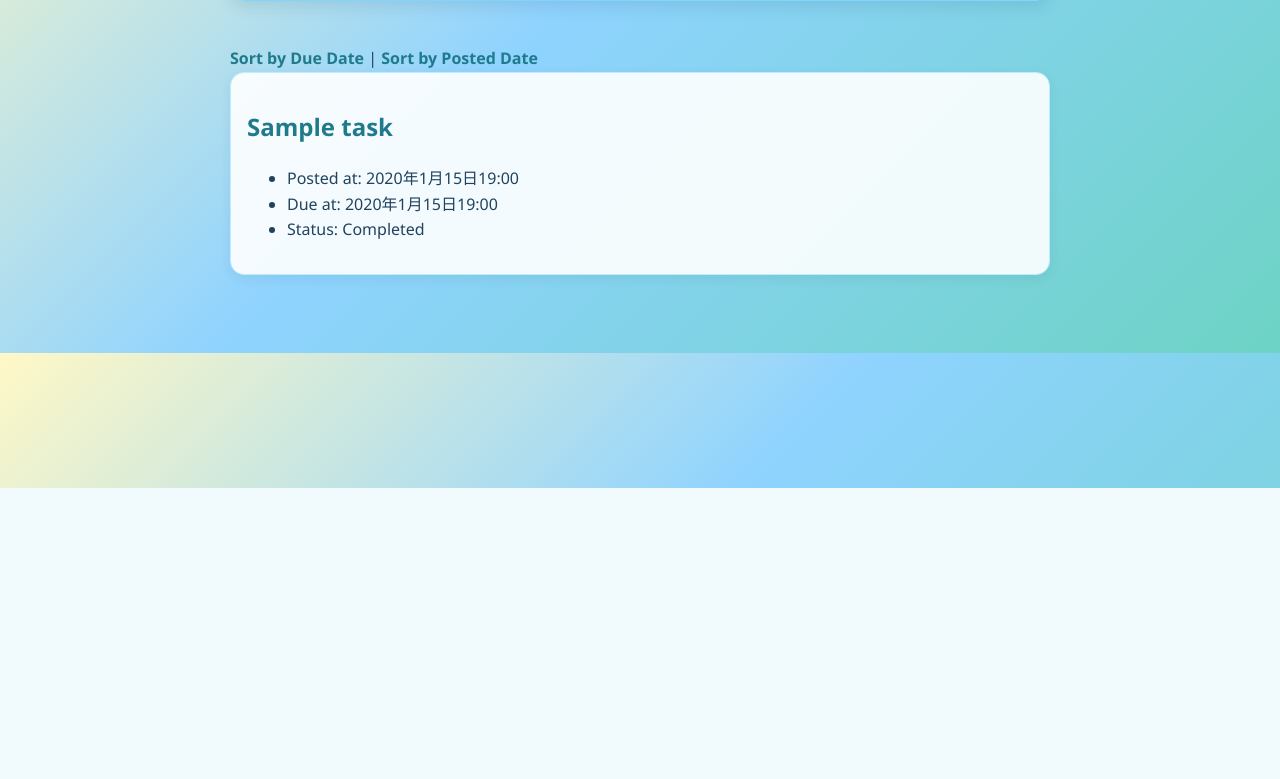
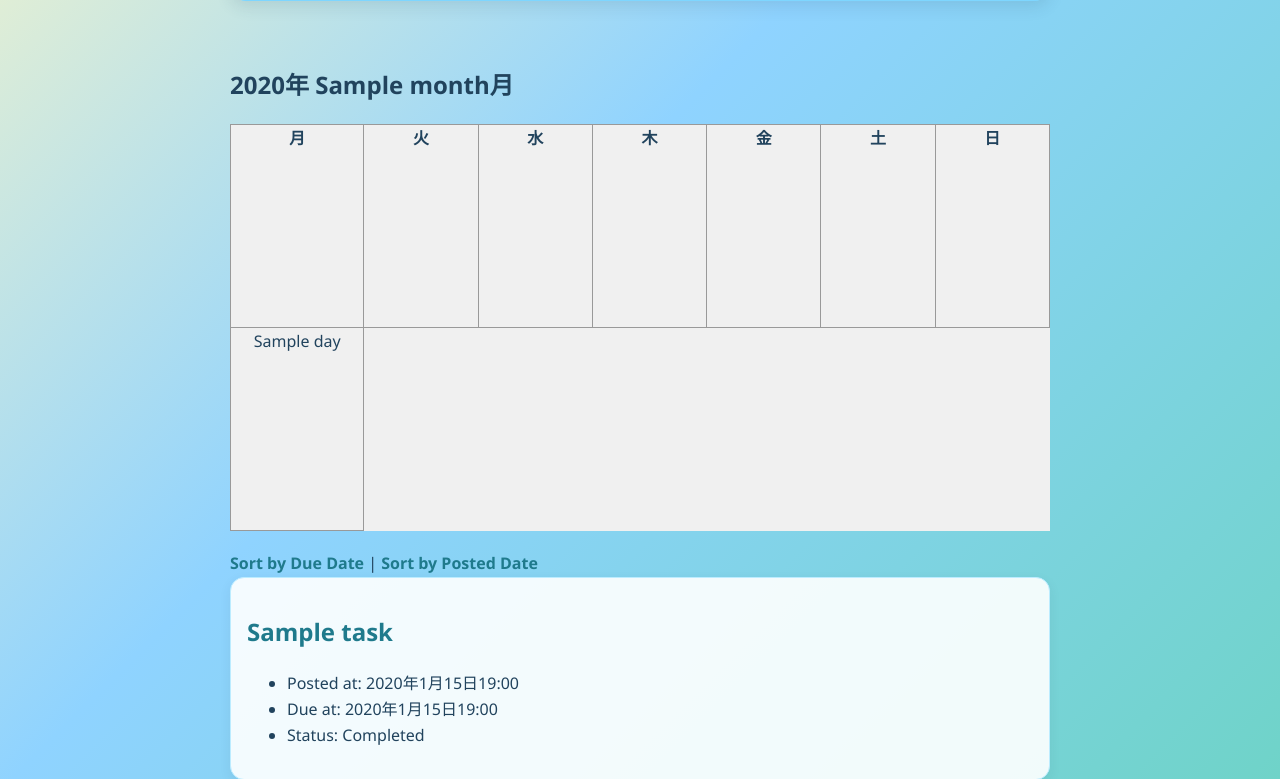
Before and after one commit to s1f102501754/django-test-exercise, a Django app: template todo/templates/todo/index.html in a window 1280 px wide. Shown: the part 312-1091 px from the top of the page. Before the commit the page ends 800 px from the top, so only its background shows below. Run offline with Django 5.2, Linux system fonts and the light colour scheme; tables that the repository leaves empty hold one stand-in row (values such as "Sample post"); the template is opened without the code that fills it: values that come from a table or form of the project are taken from there, most other values are stand-ins (such as "Sample title", 1, 10 or a date in 2020).

Commit message:
カレンダーの追加

```diff
--- a/todo/static/todo/style.css
+++ b/todo/static/todo/style.css
@@ -55,3 +55,22 @@ a:hover {
     color: #ff7f50;
     text-decoration: none;
 }
+
+.calendar {
+    border-collapse: collapse;
+    margin: 20px 0;
+    background-color: #f0f0f0;
+}
+
+.calendar th,
+.calendar td {
+    width: 200px;
+    height: 200px;
+    border: 1px solid #999;
+    text-align: center;
+    vertical-align: top;
+}
+
+.calendar th {
+    background-color: #f0f0f0;
+}
--- a/todo/templates/todo/index.html
+++ b/todo/templates/todo/index.html
@@ -28,6 +28,34 @@
     </form>
     <br>
 
+    <h2>{{ year }}年 {{ month }}月</h2>
+
+    <table class="calendar">
+        <tr>
+            <th>月</th>
+            <th>火</th>
+            <th>水</th>
+            <th>木</th>
+            <th>金</th>
+            <th>土</th>
+            <th>日</th>
+        </tr>
+
+        {% for week in calendar %}
+        <tr>
+            {% for cell in week %}
+            <td>
+                {{ cell.day }}
+
+                {% if cell.has_task %}
+                    ☆
+                {% endif %}
+            </td>
+            {% endfor %}
+        </tr>
+        {% endfor %}
+    </table>
+
     <div>
       <a href="{% url 'index' %}?order=due">Sort by Due Date</a> |
       <a href="{% url 'index' %}?order=post">Sort by Posted Date</a>
```
Also changed, not shown: todo/views.py (+41 -2 lines).
